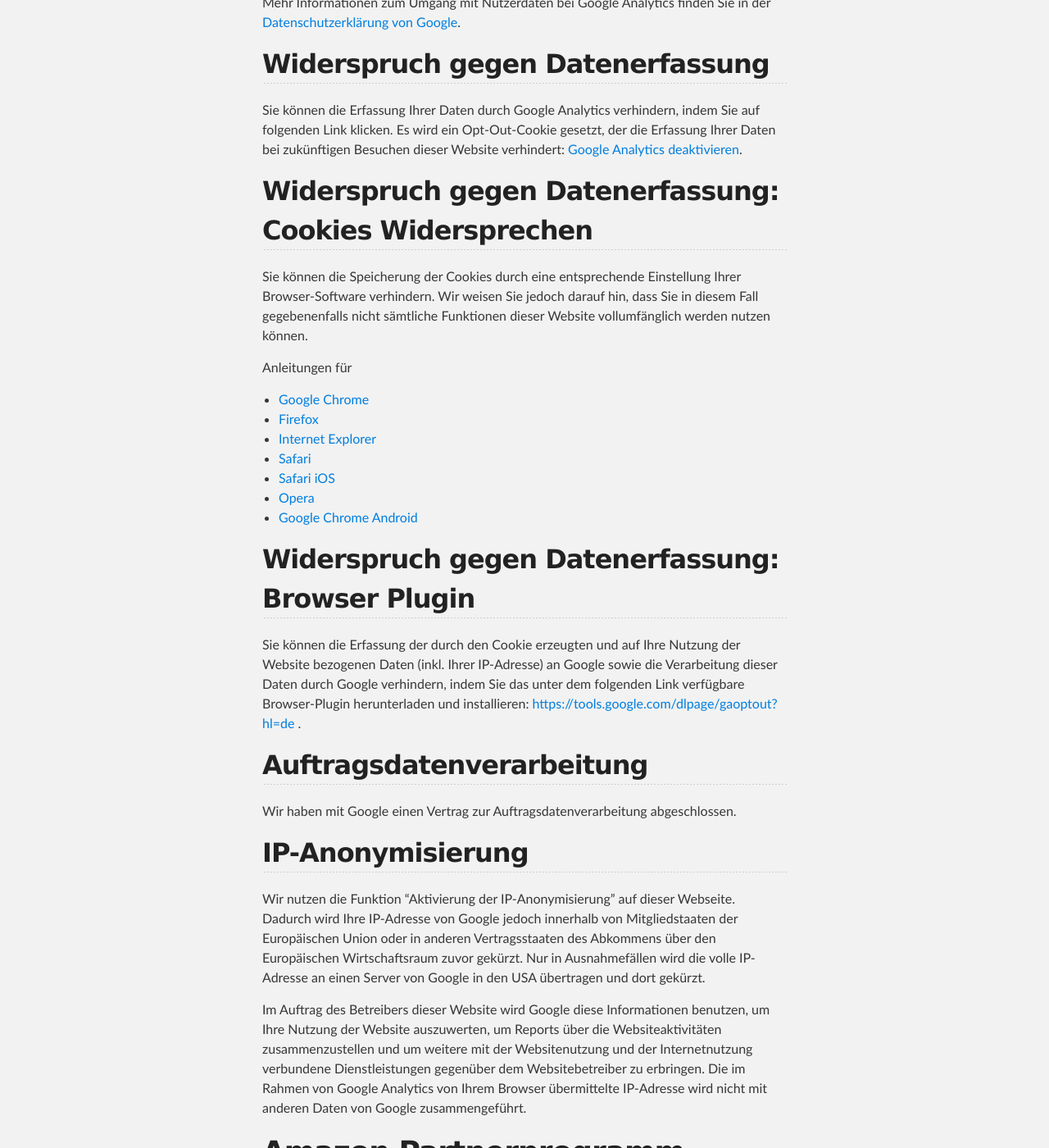
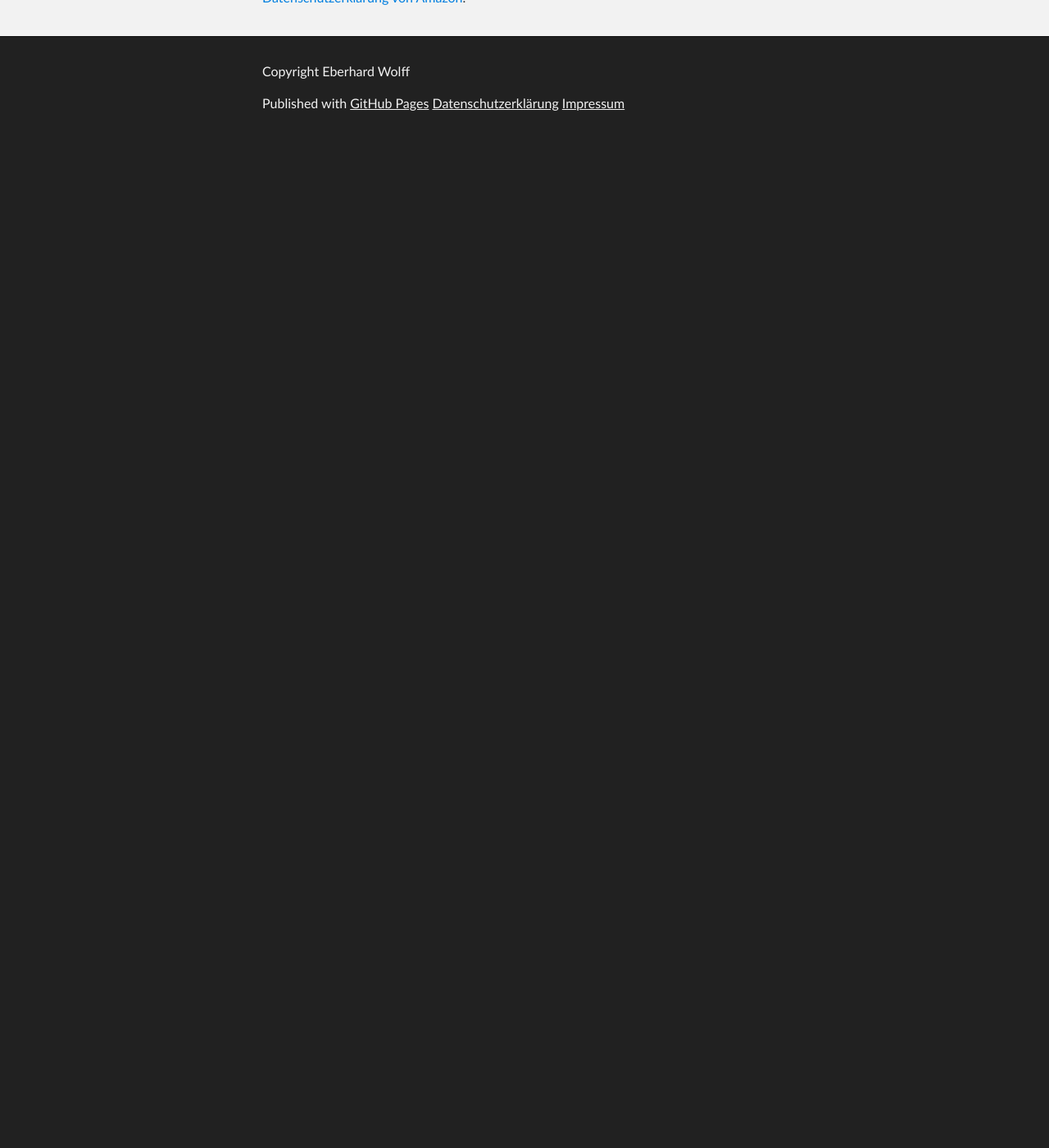
Before and after one commit to ewolff/continuous-delivery-book.com, a Jekyll site: the page built from datenschutzerklaerung.md, in a window 1280 px wide and 1400 px high, scrolled down 1099 px. Shown: the whole window at 82% size. Built offline with Jekyll 4.4.1, drawn with Linux system fonts in a browser that asks for light colours; our own code applies the rules of GitHub Pages for plain Markdown files; after the commit the page ends 1272 px from its top, so only the background shows below that; some of the changed text lies outside the part shown.

Commit message:
Doesn't use Google Analytics

```diff
--- a/datenschutzerklaerung.md
+++ b/datenschutzerklaerung.md
@@ -26,79 +26,6 @@ Diese Website wird auf Servern von
 Francisco, CA 94107, USA gehostet. Beachten Sie daher auch die
 [GitHub Privacy Policy](https://help.github.com/articles/github-privacy-statement/).
 
-
-# Datenschutzerklärung für die Nutzung von Google Analytics
-
-Diese Website nutzt Funktionen des Webanalysedienstes Google
-Analytics. Anbieter ist
-[Google Inc.](https://google.com/), 1600 Amphitheatre Parkway Mountain View, CA 94043, USA
-
-Google Analytics verwendet so genannte “Cookies”. Das sind
-Textdateien, die auf Ihrem Computer gespeichert werden und die eine
-Analyse der Benutzung der Website durch Sie ermöglichen. Die durch den
-Cookie erzeugten Informationen über Ihre Benutzung dieser Website
-werden in der Regel an einen Server von Google in den USA übertragen
-und dort gespeichert.
-
-Mehr Informationen zum Umgang mit Nutzerdaten bei Google Analytics
-finden Sie in der
-[Datenschutzerklärung von Google](https://support.google.com/analytics/answer/6004245?hl=de).
-
-## Widerspruch gegen Datenerfassung
-
-Sie können die Erfassung Ihrer Daten durch Google Analytics
-verhindern, indem Sie auf folgenden Link klicken. Es wird ein
-Opt-Out-Cookie gesetzt, der die Erfassung Ihrer Daten bei zukünftigen
-Besuchen dieser Website verhindert: <a
-href="javascript:gaOptout();">Google Analytics deaktivieren</a>.
-
-## Widerspruch gegen Datenerfassung: Cookies Widersprechen
-
-Sie können die Speicherung der Cookies durch eine entsprechende
-Einstellung Ihrer Browser-Software verhindern. Wir weisen Sie jedoch
-darauf hin, dass Sie in diesem Fall gegebenenfalls nicht sämtliche
-Funktionen dieser Website vollumfänglich werden nutzen können.
-
-Anleitungen für
-
-* [Google Chrome](https://support.google.com/chrome/answer/95647?co=GENIE.Platform%3DDesktop&hl=de)
-* [Firefox](https://support.mozilla.org/de/kb/cookies-loeschen-daten-von-websites-entfernen)
-* [Internet Explorer](https://support.microsoft.com/de-de/help/17442/windows-internet-explorer-delete-manage-cookies)
-* [Safari](https://support.apple.com/kb/ph21411?locale=de_DE)
-* [Safari iOS](https://support.apple.com/de-de/HT201265)
-* [Opera](http://help.opera.com/Linux/12.10/de/deleteprivate.html)
-* [Google Chrome Android](https://support.google.com/accounts/answer/32050?co=GENIE.Platform%3DAndroid&hl=de)
-
-## Widerspruch gegen Datenerfassung: Browser Plugin
-
-Sie können die Erfassung der durch den Cookie erzeugten und auf Ihre
-Nutzung der Website bezogenen Daten (inkl. Ihrer IP-Adresse) an Google
-sowie die Verarbeitung dieser Daten durch Google verhindern, indem Sie
-das unter dem folgenden Link verfügbare Browser-Plugin herunterladen
-und installieren: <https://tools.google.com/dlpage/gaoptout?hl=de> .
-
-## Auftragsdatenverarbeitung
-
-Wir haben mit Google einen Vertrag zur Auftragsdatenverarbeitung
-abgeschlossen.
-
-## IP-Anonymisierung
-
-Wir nutzen die Funktion “Aktivierung der IP-Anonymisierung” auf dieser
-Webseite. Dadurch wird Ihre IP-Adresse von Google jedoch innerhalb von
-Mitgliedstaaten der Europäischen Union oder in anderen Vertragsstaaten
-des Abkommens über den Europäischen Wirtschaftsraum zuvor gekürzt. Nur
-in Ausnahmefällen wird die volle IP-Adresse an einen Server von Google
-in den USA übertragen und dort gekürzt.
-
-Im Auftrag des Betreibers dieser Website wird Google diese
-Informationen benutzen, um Ihre Nutzung der Website auszuwerten, um
-Reports über die Websiteaktivitäten zusammenzustellen und um weitere
-mit der Websitenutzung und der Internetnutzung verbundene
-Dienstleistungen gegenüber dem Websitebetreiber zu erbringen. Die im
-Rahmen von Google Analytics von Ihrem Browser übermittelte IP-Adresse
-wird nicht mit anderen Daten von Google zusammengeführt.
-
 # Amazon Partnerprogramm
 
 Die Betreiber der Seiten nehmen am Amazon-Partnerprogramm teil. Auf
```
